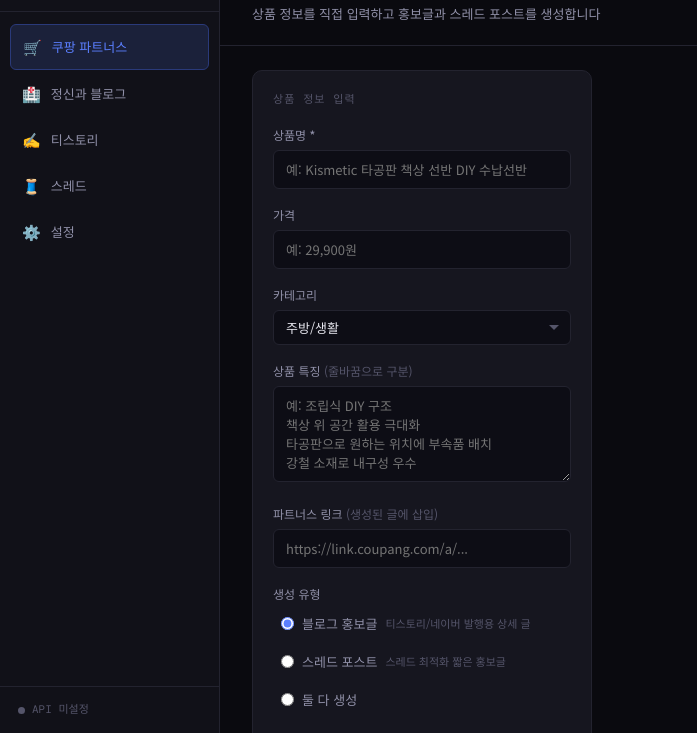
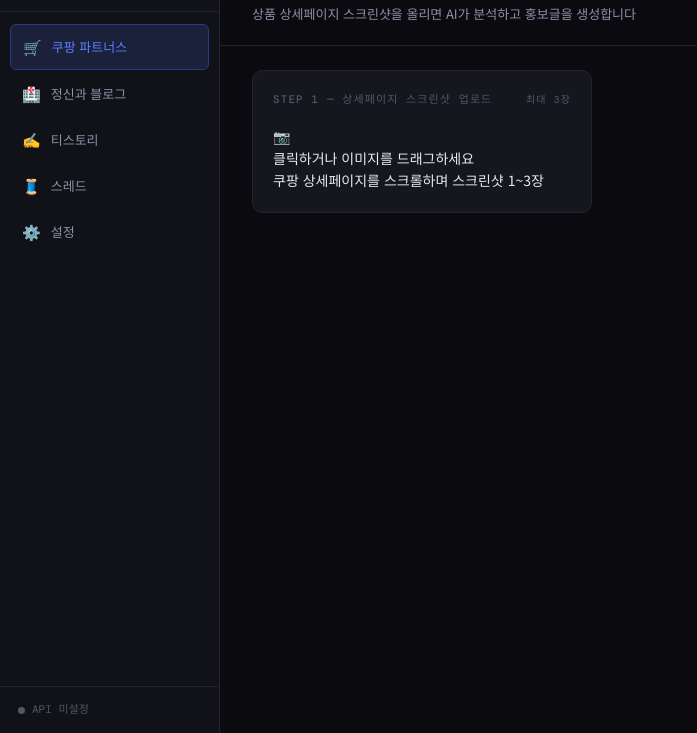
Before and after one commit to meanismmm/studio_mean, a plain HTML site: page index.html in a window 1280 px wide. Shown: the part 67-800 px from the top of the page, without its empty margins (0-697 px from the left). Drawn offline with nearby package versions, Linux system fonts and the light colour scheme.

Commit message:
Update index.html

```diff
--- a/index.html
+++ b/index.html
@@ -56,49 +56,47 @@
       <section class="tab-panel active" id="tab-coupang">
         <div class="panel-header">
           <h1>쿠팡 파트너스</h1>
-          <p>상품 정보를 직접 입력하고 홍보글과 스레드 포스트를 생성합니다</p>
+          <p>상품 상세페이지 스크린샷을 올리면 AI가 분석하고 홍보글을 생성합니다</p>
         </div>
         <div class="panel-body">
           <div class="two-col">
+
+            <!-- 왼쪽: 입력 -->
             <div class="col">
+
+              <!-- STEP 1: 이미지 업로드 -->
               <div class="card">
-                <div class="card-title">상품 정보 입력</div>
-
-                <div class="form-group">
-                  <label>상품명 <span class="required">*</span></label>
-                  <input type="text" id="coupangProductName" placeholder="예: Kismetic 타공판 책상 선반 DIY 수납선반" />
+                <div class="card-title">
+                  <span>STEP 1 — 상세페이지 스크린샷 업로드</span>
+                  <span style="font-size:10px;color:#55556a;font-weight:400">최대 3장</span>
                 </div>
 
-                <div class="form-group">
-                  <label>가격</label>
-                  <input type="text" id="coupangProductPrice" placeholder="예: 29,900원" />
+                <div class="dropzone" id="coupangDropzone">
+                  <div class="dropzone-inner">
+                    <span class="dropzone-icon">📷</span>
+                    <p class="dropzone-text">클릭하거나 이미지를 드래그하세요</p>
+                    <p class="dropzone-sub">쿠팡 상세페이지를 스크롤하며 스크린샷 1~3장</p>
+                  </div>
                 </div>
+                <input type="file" id="coupangImageInput" accept="image/*" multiple style="display:none" />
 
-                <div class="form-group">
-                  <label>카테고리</label>
-                  <select id="coupangCategory">
-                    <option value="home">주방/생활</option>
-                    <option value="beauty">뷰티/건강</option>
-                    <option value="fashion">패션</option>
-                    <option value="digital">디지털/가전</option>
-                    <option value="baby">유아/아동</option>
-                    <option value="pet">반려동물</option>
-                    <option value="sports">스포츠/레저</option>
-                    <option value="food">식품</option>
-                  </select>
-                </div>
+                <!-- 이미지 미리보기 -->
+                <div class="image-preview-row" id="coupangImagePreview" style="display:none"></div>
 
-                <div class="form-group">
-                  <label>상품 특징 <span class="optional">(줄바꿈으로 구분)</span></label>
-                  <textarea id="coupangProductFeatures" rows="4" placeholder="예: 조립식 DIY 구조&#10;책상 위 공간 활용 극대화&#10;타공판으로 원하는 위치에 부속품 배치&#10;강철 소재로 내구성 우수"></textarea>
-                </div>
+                <button class="btn btn-primary" id="coupangAnalyzeBtn"
+                  style="display:none;margin-top:12px" onclick="analyzeCoupangImages()">
+                  <span>🔍 상품 정보 분석</span>
+                </button>
+              </div>
 
-                <div class="form-group">
-                  <label>파트너스 링크 <span class="optional">(생성된 글에 삽입)</span></label>
-                  <input type="text" id="coupangAffiliateUrl" placeholder="https://link.coupang.com/a/..." />
-                </div>
+              <!-- STEP 2: 추출 결과 확인 및 수정 -->
+              <div class="card" id="coupangExtractResult" style="display:none">
+                <!-- JS로 렌더링 -->
+              </div>
 
-                <div class="divider"></div>
+              <!-- STEP 3: 생성 옵션 -->
+              <div class="card" id="coupangOptionsCard" style="display:none">
+                <div class="card-title">STEP 3 — 생성 옵션</div>
 
                 <div class="form-group">
                   <label>생성 유형</label>
@@ -137,18 +135,20 @@
                 </div>
 
                 <button class="btn btn-primary" onclick="generateCoupangContent()">
-                  <span>홍보글 생성</span>
+                  <span>✍️ 홍보글 생성</span>
                 </button>
               </div>
+
             </div>
 
+            <!-- 오른쪽: 결과 -->
             <div class="col">
               <div class="loading-card" id="coupangLoading" style="display:none">
                 <div class="spinner"></div>
-                <p id="coupangLoadingText">홍보글을 생성 중입니다...</p>
+                <p id="coupangLoadingText">분석 중입니다...</p>
               </div>
 
-              <!-- 블로그 홍보글 결과 -->
+              <!-- 블로그 홍보글 -->
               <div class="card result-card" id="coupangBlogResult" style="display:none">
                 <div class="card-title">
                   블로그 홍보글
@@ -165,7 +165,7 @@
                 </div>
               </div>
 
-              <!-- 스레드 결과 -->
+              <!-- 스레드 포스트 -->
               <div class="card result-card" id="coupangThreadsResult" style="display:none">
                 <div class="card-title">
                   스레드 포스트
@@ -176,6 +176,7 @@
                 <div class="threads-list" id="coupangThreadsList"></div>
               </div>
             </div>
+
           </div>
         </div>
       </section>
```
